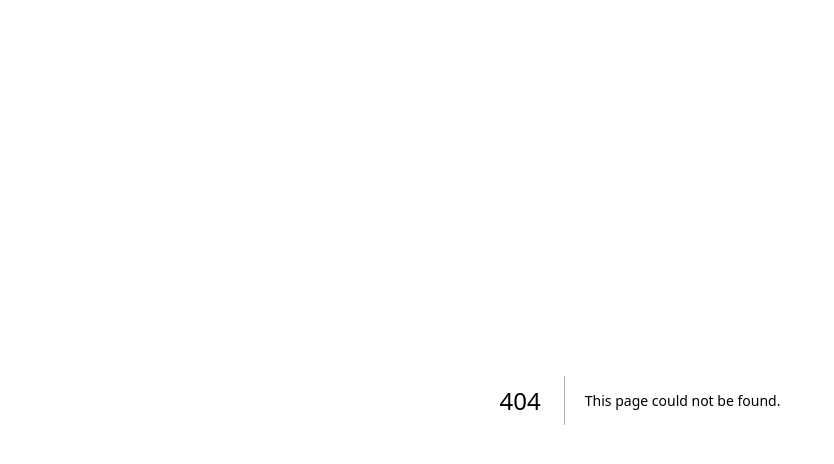
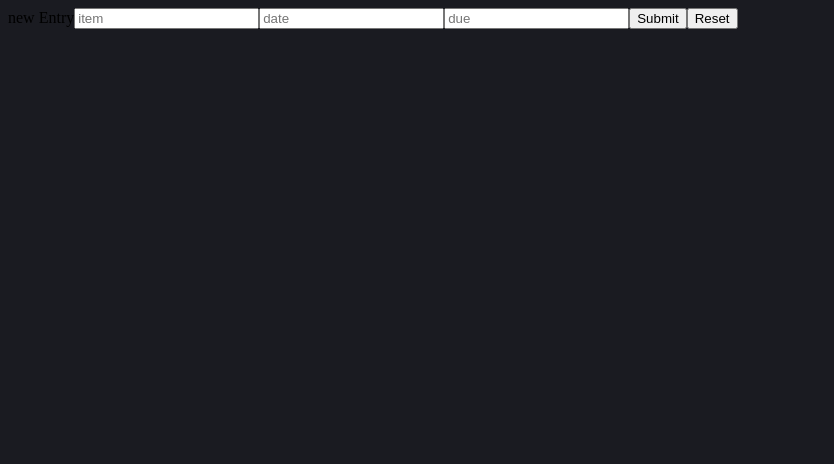
Before and after one commit to marian-l/next.js-general-app, a Next.js app: page /TodoList/todolist in a window 1280 px wide. Before the commit this address had no page. Shown: the top 464 px of the page, without its empty margins (0-834 px from the left). Built offline with nearby package versions, Linux system fonts and the light colour scheme.

Commit message:
Working on TodoList

```diff
--- /dev/null
+++ b/src/pages/TodoList/todolist.js
@@ -0,0 +1,104 @@
+import React from "react";
+
+import styles from "../../styles/todolist.module.css"
+
+export default function formData() {
+    let data = null;
+    let todoList = null;
+    let tempTodo;
+
+    // this is used in the StateVariable
+    function getTodoList() {
+        if (typeof window !== "undefined") {
+            data = localStorage.getItem('toDoList')
+        }
+        // console.log(JSON.parse(data))
+        return data ? JSON.parse(data) : []
+    }
+
+    // reads out the todoList and stores it in the State Variable
+    const [formData, setFormData] = React.useState(
+        {
+            item: "",
+            date: "",
+            due: ""
+        }
+    );
+
+    // this is the button function
+    function handleAddTask(event) {
+        try {
+            tempTodo = getTodoList();
+        } catch (e) {
+            console.log(e)
+            return;
+        }
+        if (typeof window !== "undefined") {
+            todoList = JSON.stringify(tempTodo + formData)
+            // localStorage.setItem('toDoList', todoList)
+            localStorage.setItem('toDoList', todoList)
+            console.log("JSON.parse(todoList) 27: ", {todoList})
+        }
+	}
+
+    function handleChange(event) {
+        const {name} = event.target;
+        setFormData(prevFormData => {
+            // console.log("prevFormData: ", {prevFormData})
+            return {
+                ...prevFormData,
+                [name]: event.target.value
+            }
+        });
+        // console.log(formData) works
+    }
+
+    function handleSubmit(event) {
+        event.preventDefault() // stops rerendering which would cause all formData values to be overwritten by default
+    }
+
+    return (
+        <div className={styles.formData}>
+            <form className={styles.todoform} onSubmit={handleSubmit}>
+                <label>new Entry</label>
+                <input
+                    onChange={handleChange}
+                    placeholder="item"
+                    type="text"
+                    name="item"
+                    value={formData ? formData.item : ""}
+                    required
+                ></input>
+                <input
+                    onChange={handleChange}
+                    placeholder="date"
+                    type="text"
+                    name="date"
+                    value={formData ? formData.date : ""}
+                />
+                <input
+                    onChange={handleChange}
+                    placeholder="due"
+                    type="text"
+                    name="due"
+                    value={formData ? formData.due : ""}
+                />
+                <button
+                    type="submit"
+                    onClick={handleAddTask}
+                    >Submit
+                </button>
+                <button
+                    name="reset"
+                    onClick={() => {
+                        localStorage.setItem('toDoList', "");
+                        setFormData("");
+                    }}>Reset
+                </button>
+
+                {todoList && <p style={ {color: "white"} }>{JSON.stringify(todoList)}</p>}
+
+            </form>
+        </div>
+    )
+}
```
Also changed, not shown: src/pages/posts/first_post.js (added, +12 -0 lines), src/styles/todolist.module.css (added).
